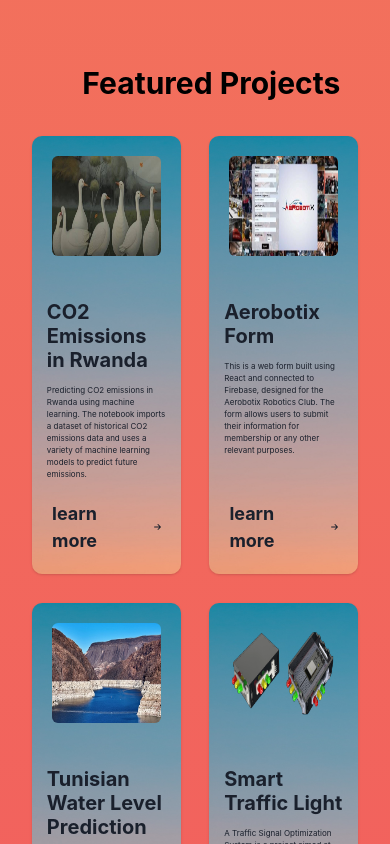
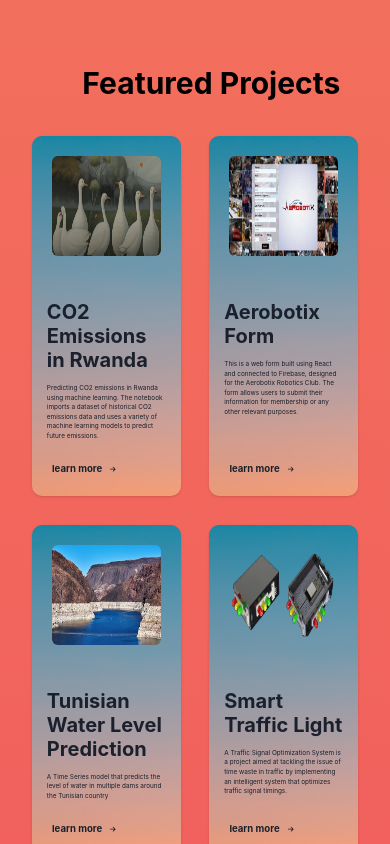
Before and after one commit to mehdixlabetix/Portfolio, a React (Create React App) app: page / in a window 390 px wide. Shown: the part 2500-3344 px from the top of the page. Built offline with nearby package versions, Linux system fonts and the light colour scheme.

Commit message:
phone css

```diff
--- a/src/components/Card.js
+++ b/src/components/Card.js
@@ -20,11 +20,11 @@ const Carte = ({ title, description, imageSrc,link}) => {
                     <Text>{description}</Text>
                 </Stack>
             </CardBody>
-            <CardFooter>
+            <CardFooter >
 
-                    <a href={link}>
+                    <a href={link} >
                         <HStack justifyContent="center">
-                        <Text fontSize="lg" as="b">learn more
+                        <Text id="project-footer-text" fontSize="lg" as="b">learn more
                         </Text>
                         <FontAwesomeIcon
                                          icon={faArrowRight} size="1x"/>
--- a/src/index.css
+++ b/src/index.css
@@ -163,7 +163,7 @@ code {
     margin-bottom: -5%;
   }
   #projects-container{
-    height: 50%;
+
     width:100%;
 
     grid-template-columns: 1fr 1fr;
@@ -176,8 +176,11 @@ code {
     translate: 200px 0px;
 
   }
+  #project-footer-text{
+    font-size: 0.6rem;
+  }
   #project{
-    font-size: 0.5rem;
+    font-size: 0.4rem;
     height: 100%;
 
   }
```
